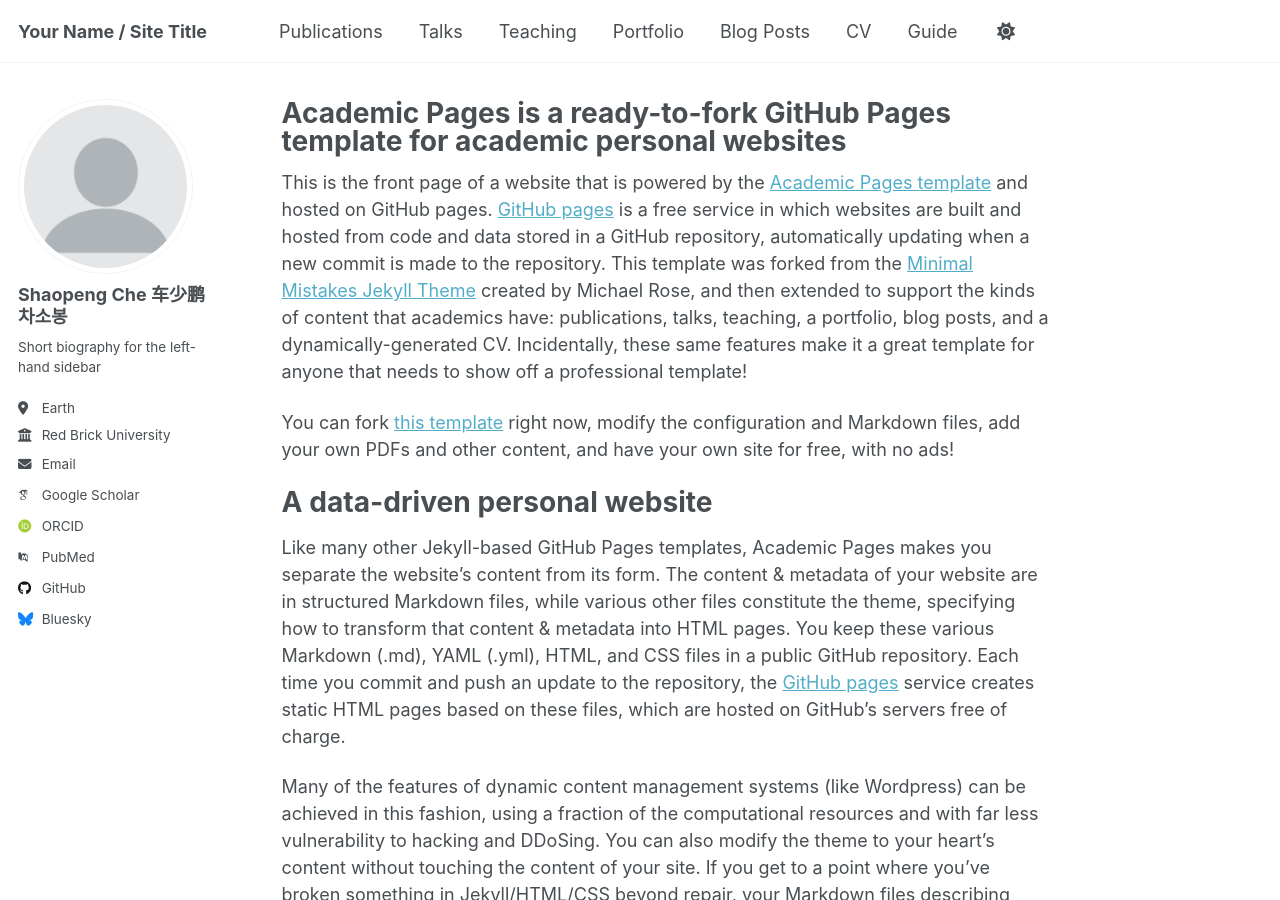
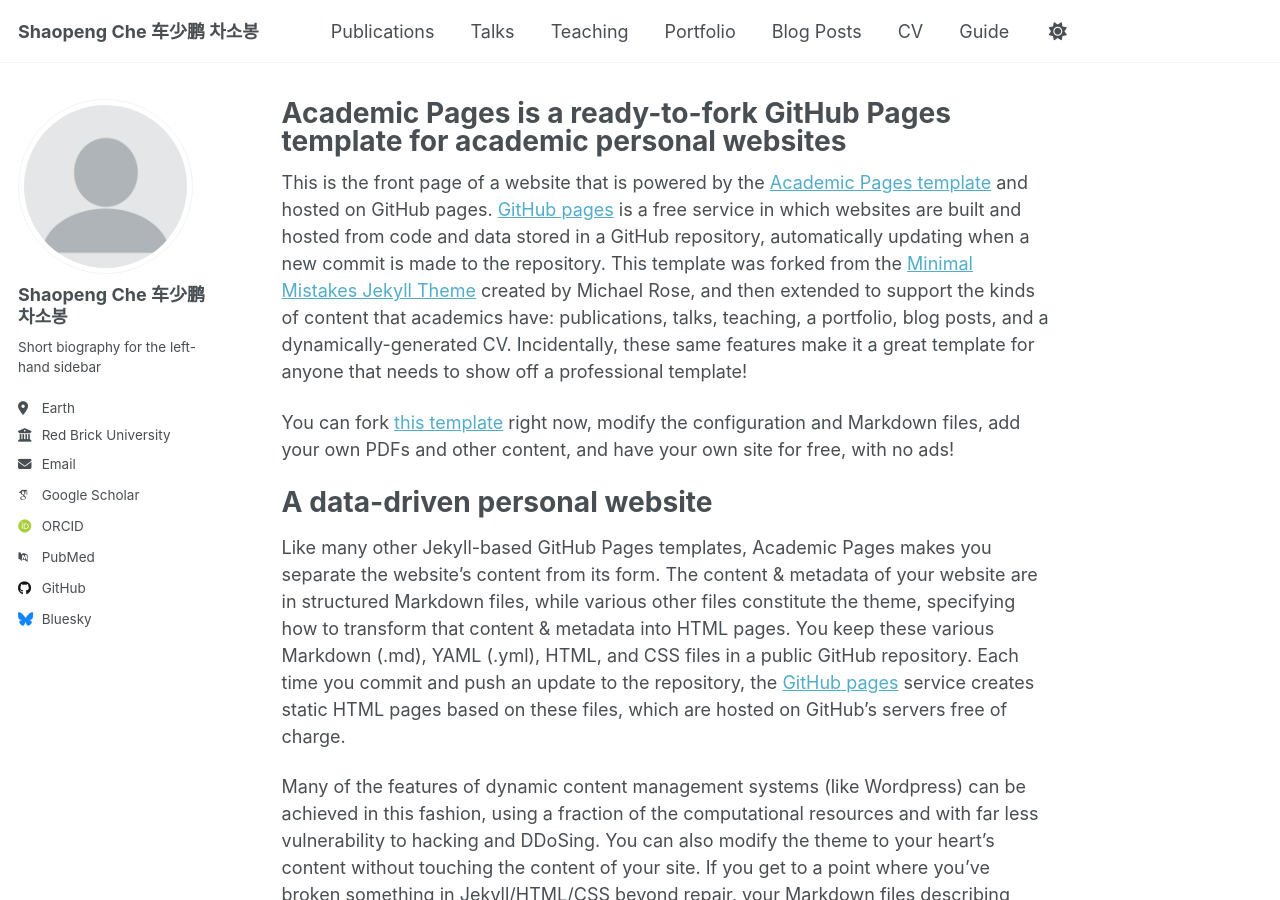
Before and after one commit to cheshaopeng/academicpages, a Jekyll site: the page built from _pages/about.md, in a window 1280 px wide and 900 px high. Built offline with Jekyll 4.4.1, drawn with Linux system fonts in a browser that asks for light colours; some web fonts are replaced; a script that is not in the unit is left out.

Commit message:
_config.yml

```diff
--- a/_config.yml
+++ b/_config.yml
@@ -9,7 +9,7 @@
 # Basic Site Settings
 locale                   : "en-US"
 site_theme               : "default"
-title                    : "Your Name / Site Title"
+title                    : "Shaopeng Che 车少鹏 차소봉"
 title_separator          : "-"
 name                     : &name "Your Name"
 description              : &description "personal description"
```
